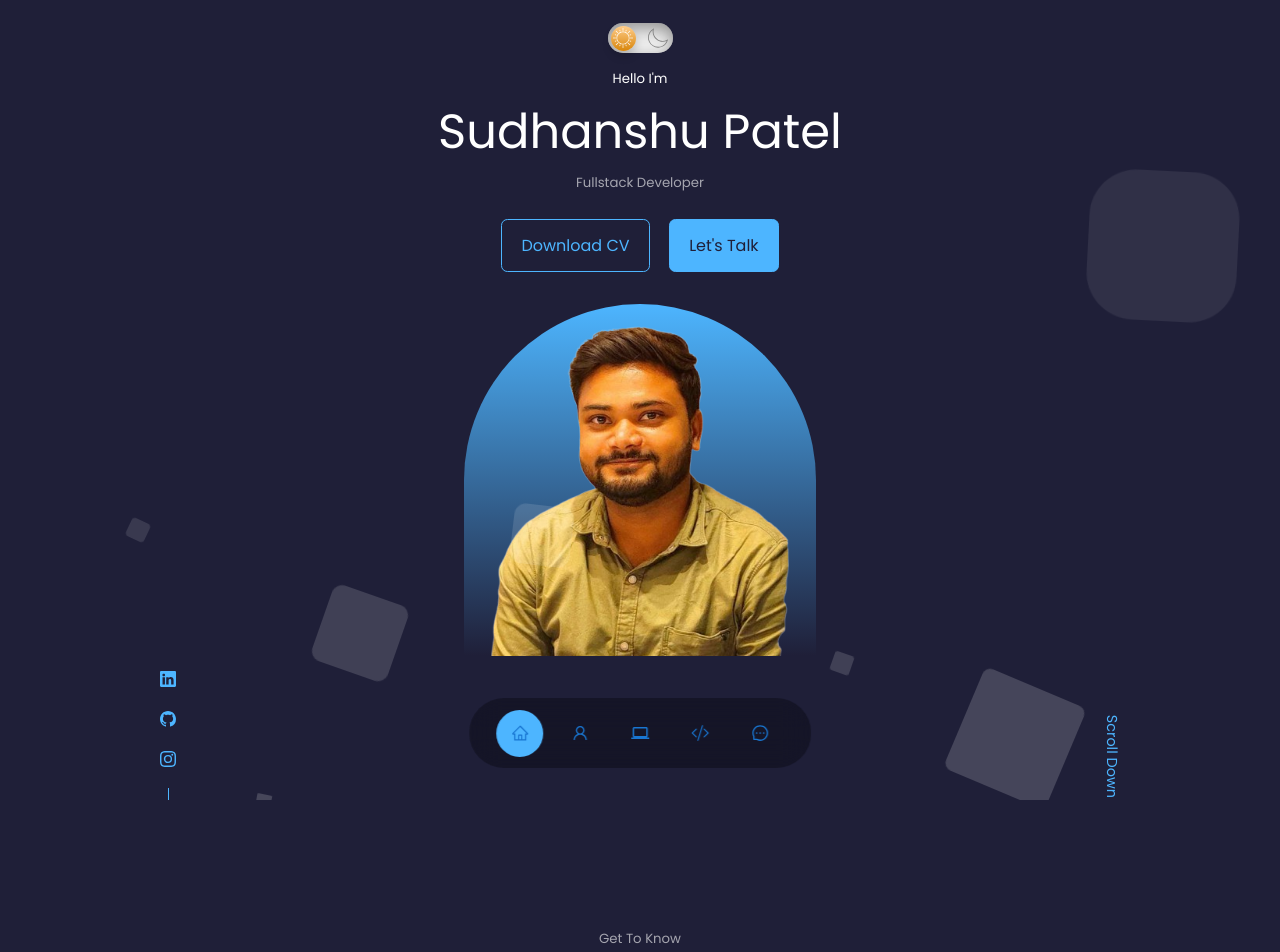
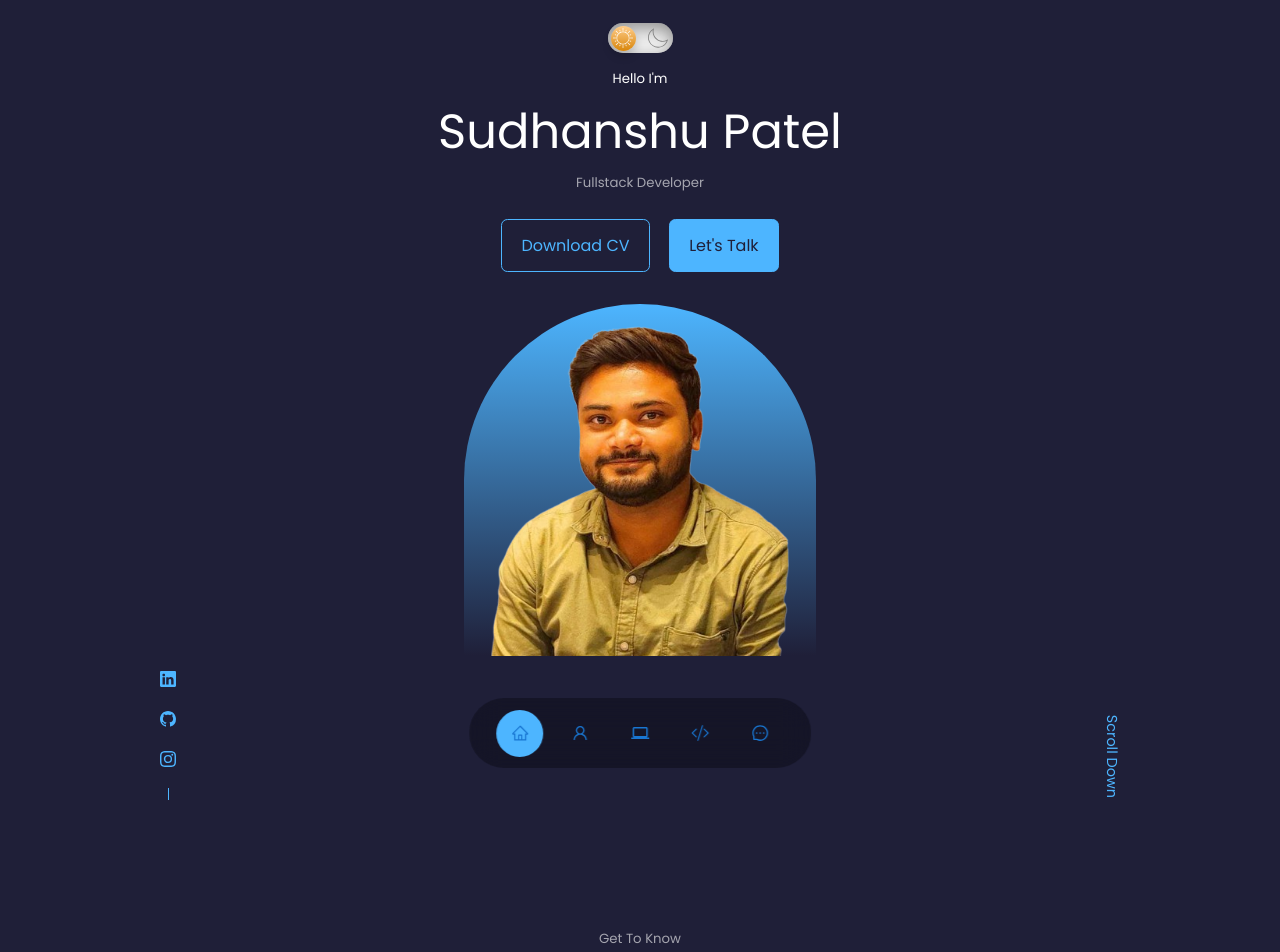
Before and after one commit to sudhanshu287/sudhanshu-portfolio, a React (Vite) app: page / in a window 1280 px wide. Shown: the top 952 px of the page. Built offline with nearby package versions, Linux system fonts and the light colour scheme.

Commit message:
background animation is removed

```diff
--- a/src/App.jsx
+++ b/src/App.jsx
@@ -13,7 +13,6 @@ import Qualification from "./components/qualification/Qualification";
 function App() {
   return (
     <>
-      <div>
         <Header />
         <Nav />
         <About />
@@ -24,19 +23,6 @@ function App() {
         <Testimonials />
         <Contact />
         <Footer />
-      </div>
-        <ul className="circles">
-          <li></li>
-          <li></li>
-          <li></li>
-          <li></li>
-          <li></li>
-          <li></li>
-          <li></li>
-          <li></li>
-          <li></li>
-          <li></li>
-        </ul>
     </>
   );
 }
--- a/src/components/about/About.jsx
+++ b/src/components/about/About.jsx
@@ -2,6 +2,8 @@ import React from "react";
 import ME from "../../images/sdn.png";
 import "./About.css";
 import { motion } from "framer-motion";
+import { FaAward } from "react-icons/fa";
+import { FaRegUser } from "react-icons/fa";
 const About = () => {
   return (
     <section id="about">
@@ -32,6 +34,18 @@ const About = () => {
           }}
           className="about__content"
         >
+          <div className="about__cards">
+            <article className="about__card">
+              <FaAward className="about__icon" />
+              <h5>Experience</h5>
+              <small>6+ months</small>
+            </article>
+            <article className="about__card">
+            <FaRegUser className="about__icon" />
+              <h5>Projects</h5>
+              <small>10+ projects</small>
+            </article>
+          </div>
           <p>
             I am a Frontend Web Developer. I have a basic knowledge of data
             structure and algorithms. As a frontend web developer, I have an
--- a/src/components/header/Header.jsx
+++ b/src/components/header/Header.jsx
@@ -7,6 +7,7 @@ import DarkMode from "./darkMode/DarkMode";
 import { motion } from "framer-motion";
 function Header() {
   return (
+    <>
       <header>
         <div className="darkMode__Button">
           <DarkMode />
@@ -23,7 +24,7 @@ function Header() {
             transition={{
               duration: 0.8,
               delay: 0.5,
-            ease: [0, 0.71, 0.2, 1.01]
+              ease: [0, 0.71, 0.2, 1.01],
             }}
             className=" myProfileImg"
           >
@@ -34,6 +35,7 @@ function Header() {
           </a>
         </div>
       </header>
+    </>
   );
 }
 
--- a/src/index.css
+++ b/src/index.css
@@ -117,122 +117,7 @@ img{
   width:100%;
   object-fit:cover;
 }
-/* --------------------Background animation---------------------- */
 
-
-.circles{
-    position: absolute;
-    top: 0;
-    left: 0;
-    width: 100%;
-    height: 100%;
-    overflow: hidden;
-}
-
-.circles li{
-    position: absolute;
-    display: block;
-    list-style: none;
-    width: 20px;
-    height: 20px;
-    background: rgba(255, 255, 255, 0.2);
-    animation: animate 25s linear infinite;
-    bottom: -150px;
-}
-
-.circles li:nth-child(1){
-    left: 25%;
-    width: 80px;
-    height: 80px;
-    animation-delay: 0s;
-}
-
-
-.circles li:nth-child(2){
-    left: 10%;
-    width: 20px;
-    height: 20px;
-    animation-delay: 2s;
-    animation-duration: 12s;
-}
-
-.circles li:nth-child(3){
-    left: 70%;
-    width: 20px;
-    height: 20px;
-    animation-delay: 4s;
-}
-
-.circles li:nth-child(4){
-    left: 40%;
-    width: 60px;
-    height: 60px;
-    animation-delay: 0s;
-    animation-duration: 18s;
-}
-
-.circles li:nth-child(5){
-    left: 65%;
-    width: 20px;
-    height: 20px;
-    animation-delay: 0s;
-}
-
-.circles li:nth-child(6){
-    left: 75%;
-    width: 110px;
-    height: 110px;
-    animation-delay: 3s;
-}
-
-.circles li:nth-child(7){
-    left: 35%;
-    width: 150px;
-    height: 150px;
-    animation-delay: 7s;
-}
-
-.circles li:nth-child(8){
-    left: 50%;
-    width: 25px;
-    height: 25px;
-    animation-delay: 15s;
-    animation-duration: 45s;
-}
-
-.circles li:nth-child(9){
-    left: 20%;
-    width: 15px;
-    height: 15px;
-    animation-delay: 2s;
-    animation-duration: 35s;
-}
-
-.circles li:nth-child(10){
-    left: 85%;
-    width: 150px;
-    height: 150px;
-    animation-delay: 0s;
-    animation-duration: 11s;
-}
-
-
-
-@keyframes animate {
-
-    0%{
-        transform: translateY(0) rotate(0deg);
-        opacity: 1;
-        border-radius: 0;
-    }
-
-    100%{
-        transform: translateY(-1000px) rotate(720deg);
-        opacity: 0;
-        border-radius: 50%;
-    }
-
-}
 
 /* -----------------Media Query for (Medium Devices)--------------------------- */
 @media screen and (max-width:1024px){
```
Also changed, not shown: src/components/header/Header.css (line endings or trailing spaces). Lines whose indentation alone changed are shown as unchanged.
